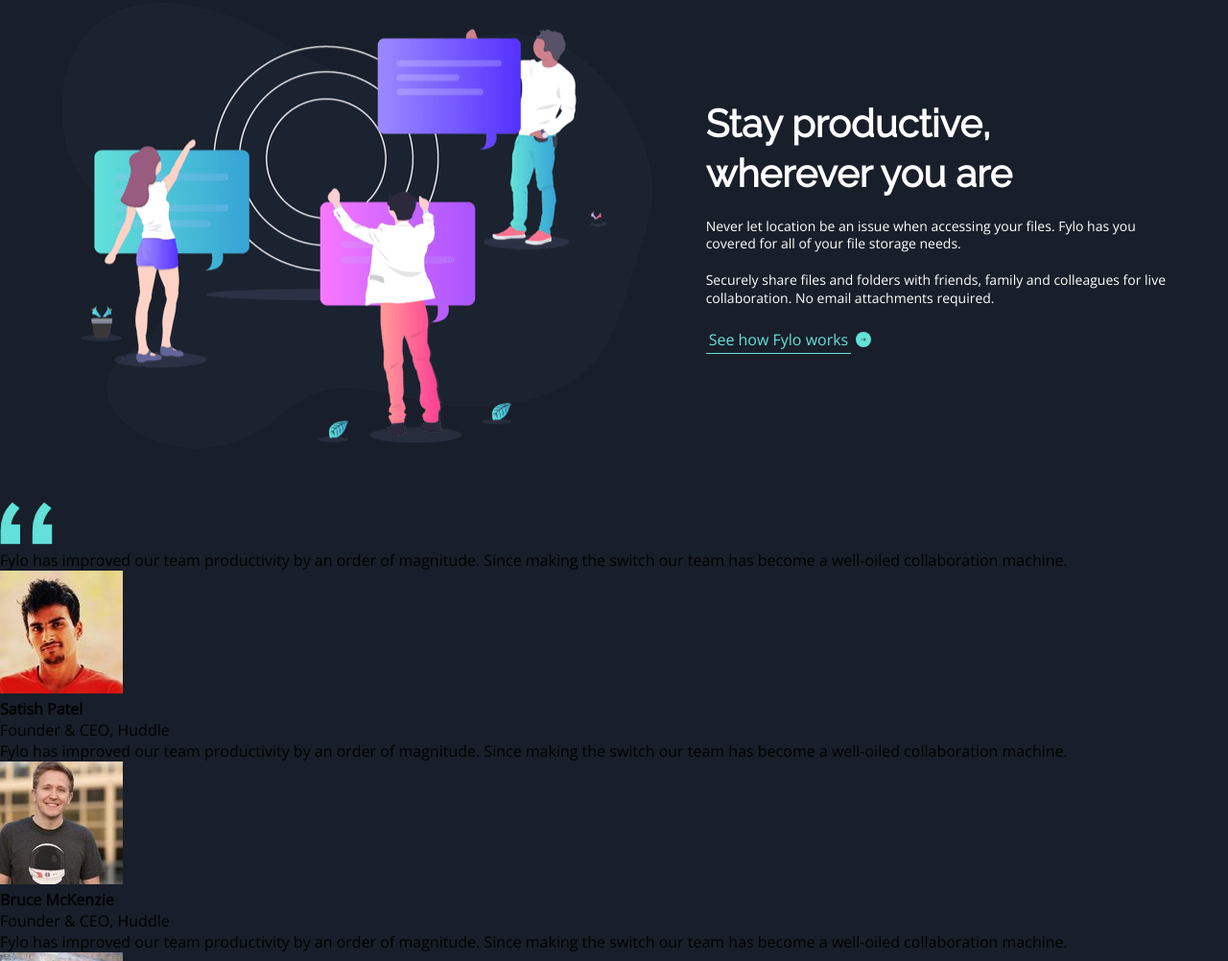
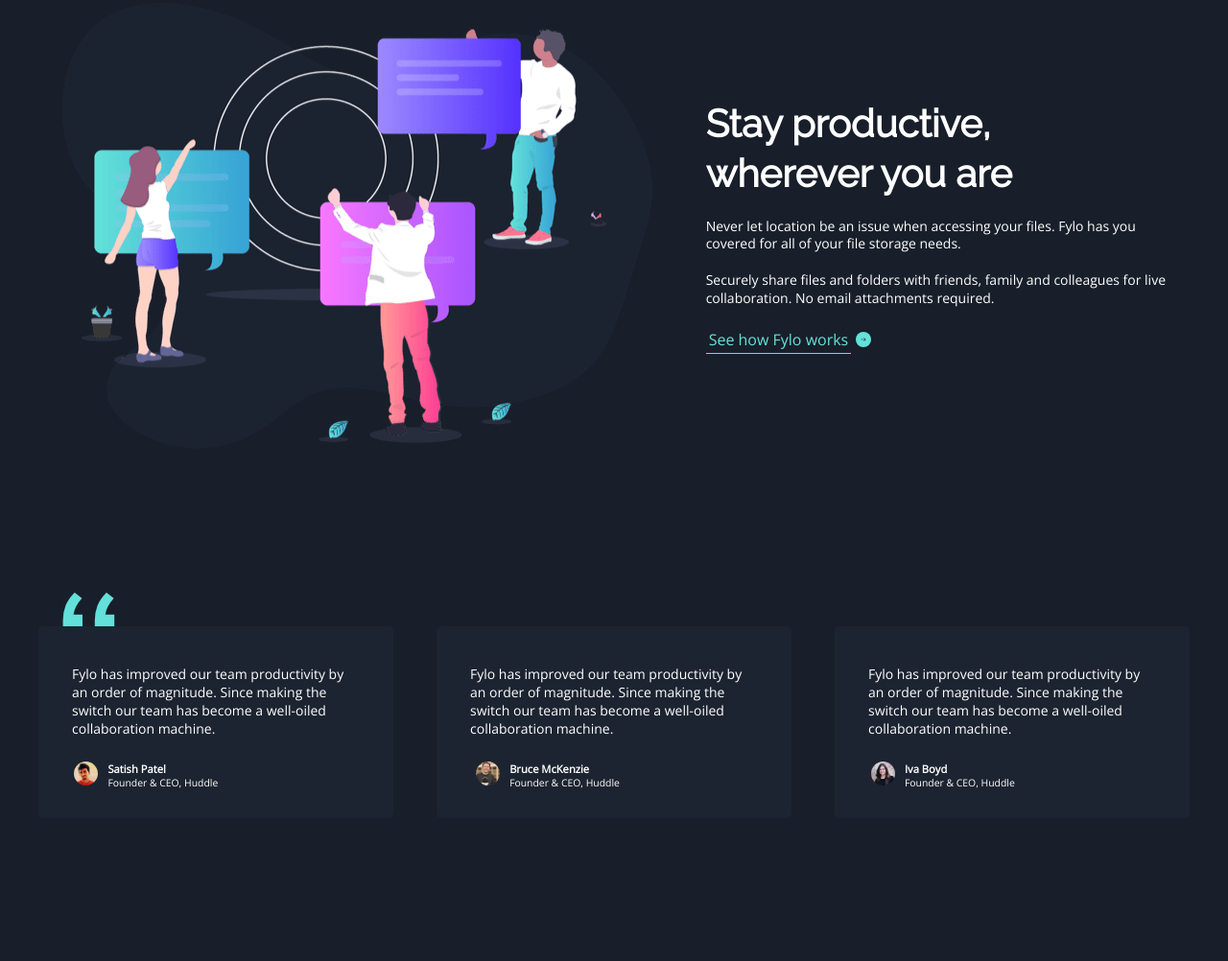
Before and after one commit to Victor-Bueno/Fylo-dark-Challenge, a plain HTML site: page index.html in a window 1280 px wide. Shown: the part 1798-2800 px from the top of the page at 96% size. Drawn offline with nearby package versions, Linux system fonts and the light colour scheme.

Commit message:
Review section done.

```diff
--- a/index.html
+++ b/index.html
@@ -109,42 +109,48 @@
     </div>
   </section>
 
-  <img src="./images/bg-quotes.png" alt="Quotes">
+  <img class='quotes' src="./images/bg-quotes.png" alt="Quotes">
   <section class='reviews'>
     <div>
-      <p>
-        Fylo has improved our team productivity by an order of magnitude. Since making the switch our team has
-        become a well-oiled collaboration machine.
+      <p class='review'>
+        Fylo has improved our team productivity by<br>an order of magnitude. Since making the<br>switch our team has
+        become a well-oiled<br>collaboration machine.
       </p>
+      <div class='container1'>
         <img src="./images/profile-1.jpg" alt="Profile 1">
+        <div>
           <h4>Satish Patel</h4>
-      <p>
-        Founder & CEO, Huddle
-      </p>
+          <p>Founder & CEO, Huddle</p>
+        </div>
+      </div>
     </div>
 
     <div>
-      <p>
-        Fylo has improved our team productivity by an order of magnitude. Since making the switch our team has
-        become a well-oiled collaboration machine.
+      <p class='review'>
+        Fylo has improved our team productivity by<br>an order of magnitude. Since making the<br>switch our team has
+        become a well-oiled<br>collaboration machine.
       </p>
+      <div class='container2'>
         <img src="./images/profile-2.jpg" alt="Profile 2">
+        <div>
           <h4>Bruce McKenzie</h4>
-      <p>
-        Founder & CEO, Huddle
-      </p>
+          <p>Founder & CEO, Huddle</p>
+        </div>
+      </div class='container'>
     </div>
 
     <div>
-      <p>
-        Fylo has improved our team productivity by an order of magnitude. Since making the switch our team has
-        become a well-oiled collaboration machine.
+      <p class='review'>
+        Fylo has improved our team productivity by<br>an order of magnitude. Since making the<br>switch our team has
+        become a well-oiled<br>collaboration machine.
       </p>
+      <div class='container3'>
         <img src="./images/profile-3.jpg" alt="Profile 3">
+        <div>
           <h4>Iva Boyd</h4>
-      <p>
-        Founder & CEO, Huddle
-      </p>
+          <p>Founder & CEO, Huddle</p>
+        </div>
+      </div class='container'>
     </div>
   </section>
 
--- a/style.css
+++ b/style.css
@@ -23,6 +23,7 @@
     flex-wrap: wrap;
     padding: 75px calc((100% - 1250px) / 2);
     justify-content: space-between;
+    align-items: center;
 }
 
 header ul {
@@ -73,7 +74,7 @@
     cursor: pointer;
     color: #fff;
     font-size: 1.1rem;
-    background: hsl(176, 68%, 64%);
+    background: linear-gradient(to bottom right,hsl(176, 68%, 64%), hsl(198, 60%, 50%));
     padding: 17px 90px;
     border: none;
     border-radius: 27px;
@@ -167,5 +168,75 @@
     cursor: pointer;
 }
 
+/* Reviews Section */
+
+.quotes {
+    position: absolute;
+    top: 2415px;
+    left: 65px;
+    z-index: -1;
+}
+
+.reviews {
+    max-width: 1200px;
+    margin: 180px auto;
+    display: flex;
+    flex-wrap: wrap;
+    justify-content: space-between;
+}
+
+.reviews div {
+    max-width: 370px;
+    display: flex;
+    flex-wrap: wrap;
+    justify-content: center;
+    color: #fff;
+    background: hsl(217, 28%, 15%);
+    border-radius: 5px;
+}
+
+.reviews div p.review{
+    font-size: 0.875rem;
+    width: 300px;
+    padding: 40px 25px 25px 25px;
+}
+
+.reviews .container1 {
+    margin-right: 85px;
+}
+
+.reviews .container2 {
+    margin-right: 55px;
+}
+
+.reviews .container3 {
+    margin-right: 100px;
+}
+
+.reviews div img {
+    border-radius: 50%;
+    width: 25px;
+    height: 25px;
+    margin-right: 10px;
+}
+
+.reviews div div {
+    display: flex;
+    flex-wrap: wrap;
+    justify-content: left;
+}
+
+.reviews div div h4 {
+    font-size: 0.7rem;
+    width: 100%;
+    font-weight: 700;
+}
+
+.reviews div div p {
+    font-size: 0.65rem;
+    font-weight: 400;
+    padding-bottom: 30px;
+}
+
 .attribution { font-size: 11px; text-align: center; }
 .attribution a { color: hsl(228, 45%, 44%); }
```
Lines whose indentation alone changed are shown as unchanged.
